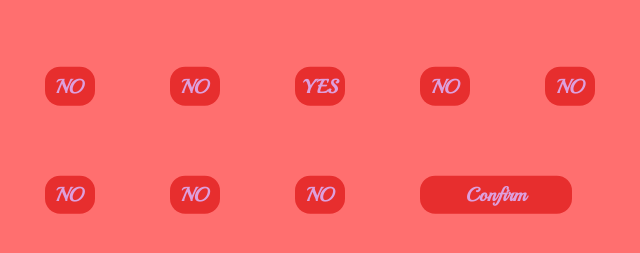
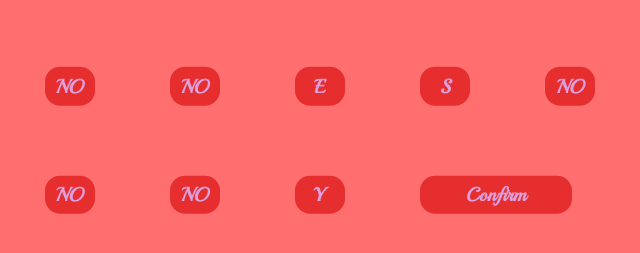
Before and after one commit to Tommy0201/caocymapm, a plain HTML site: page index.html in a window 1280 px wide. Shown: the part 403-656 px from the top of the page, 313-953 px from the left. Drawn offline with Linux system fonts and the light colour scheme; a web font is replaced by a local one.

Commit message:
Update index.html

```diff
--- a/index.html
+++ b/index.html
@@ -32,7 +32,8 @@
         <div class="key" data-key="NO">NO</div>
         <div class="key" data-key="NO">NO</div>
         <div class="key" data-key="NO">NO</div>
-        <div class="key" data-key="YES">YES</div>
+        <div class="key" data-key="E">E</div>
+        <div class="key" data-key="S">S</div>
         <div class="key" data-key="NO">NO</div>
         <div class="key" data-key="NO">NO</div>
         <div class="key" data-key="NO">NO</div>
@@ -40,8 +41,7 @@
         <div class="key" data-key="NO">NO</div>
         <div class="key" data-key="NO">NO</div>
         <div class="key" data-key="NO">NO</div>
-        <div class="key" data-key="NO">NO</div>
-        <div class="key" data-key="NO">NO</div>
+        <div class="key" data-key="Y">Y</div>
         <div class="key wide" id="cf-btn">Confirm</div>
         <div class="key wide" id="clear-btn">Clear</div>
       </div>
```
